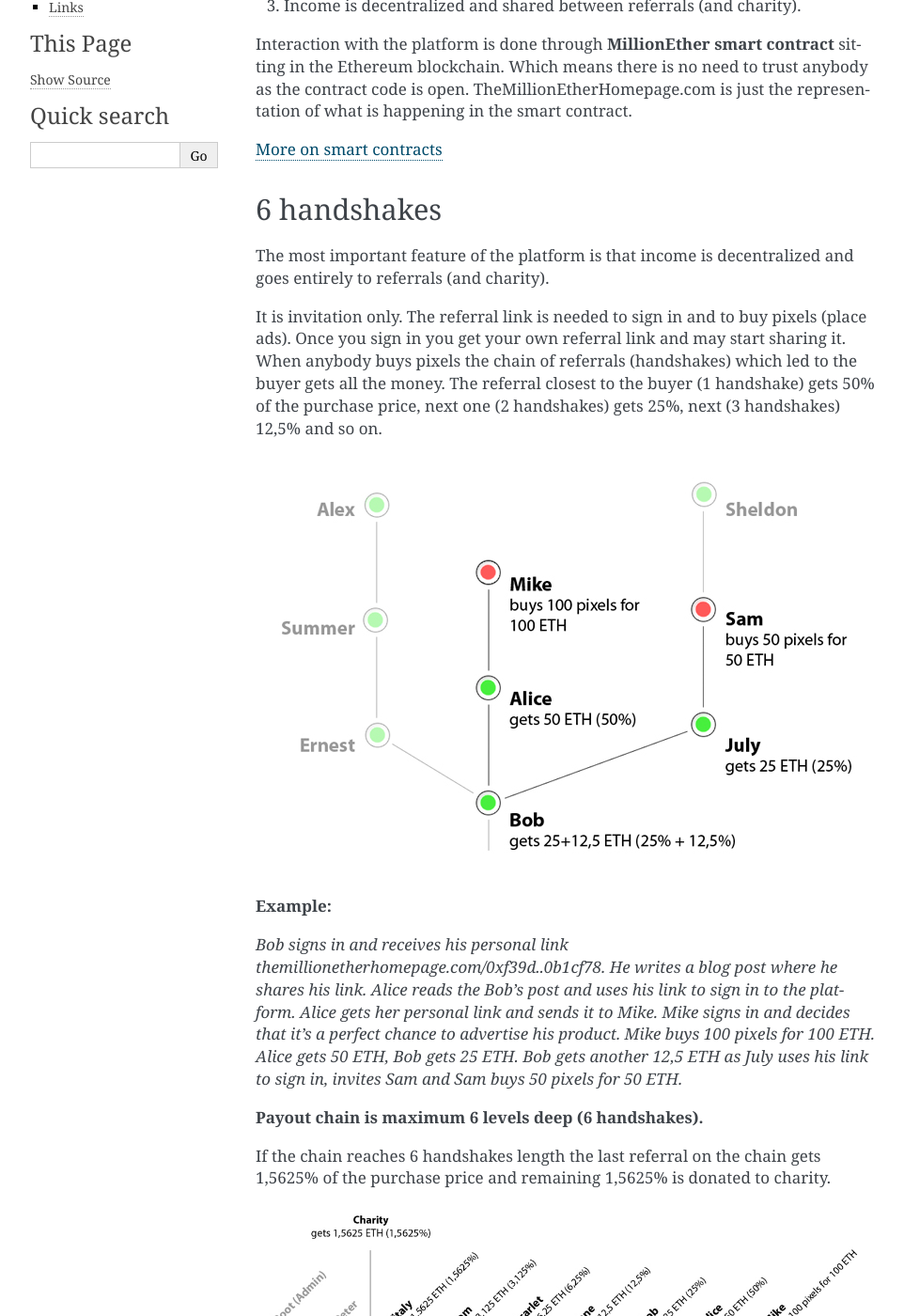
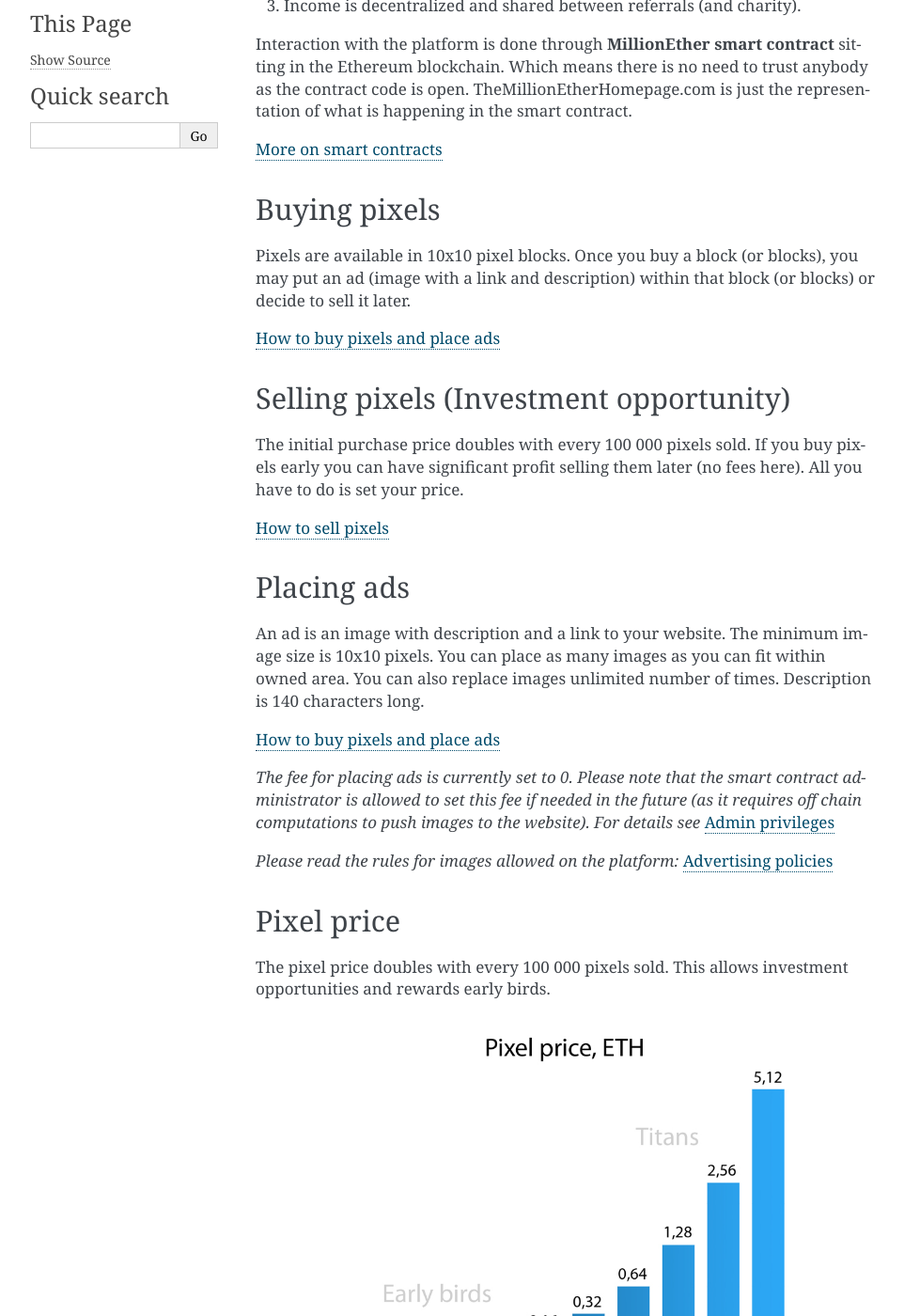
Before and after one commit to porobov/Million-Ether-Homepage-Docs, a Sphinx documentation site: the page built from source/whitepaper.rst, in a window 1280 px wide and 1400 px high, scrolled down 286 px. Shown: the whole window at 94% size, without its empty margins (148-1110 px from the left). Built offline with Sphinx 7.4.7, drawn with Linux system fonts in a browser that asks for light colours; some of the changed text lies outside the part shown.

Commit message:
Initial commit for the Million Ether Homepage 2

```diff
--- a/source/whitepaper.rst
+++ b/source/whitepaper.rst
@@ -14,34 +14,6 @@ Main features
 Interaction with the platform is done through **MillionEther smart contract** sitting in the Ethereum blockchain. Which means there is no need to trust anybody as the contract code is open. TheMillionEtherHomepage.com is just the representation of what is happening in the smart contract.
 
 `More on smart contracts <http://blockgeeks.com/guides/smart-contracts-the-blockchain-technology-that-will-replace-lawyers/>`_
-
-6 handshakes
-------------
-The most important feature of the platform is that income is decentralized and goes entirely to referrals (and charity).
-
-It is invitation only. The referral link is needed to sign in and to buy pixels (place ads). Once you sign in you get your own referral link and may start sharing it. When anybody buys pixels the chain of referrals (handshakes) which led to the buyer gets all the money. The referral closest to the buyer (1 handshake) gets 50% of the purchase price, next one (2 handshakes) gets 25%, next (3 handshakes) 12,5% and so on.
-
-.. image:: /img/net.jpg
-
-**Example:**
-
-*Bob signs in and receives his personal link  themillionetherhomepage.com/0xf39d..0b1cf78. He writes a blog post where he shares his link. Alice reads the Bob's post and uses his link to sign in to the platform. Alice gets her personal link and sends it to Mike. Mike signs in and decides that it's a perfect chance to advertise his product. Mike buys 100 pixels for 100 ETH. Alice gets 50 ETH, Bob gets 25 ETH. Bob gets another 12,5 ETH as July uses his link to sign in, invites Sam and Sam buys 50 pixels for 50 ETH.*
-
-**Payout chain is maximum 6 levels deep (6 handshakes).**
-
-If the chain reaches 6 handshakes length the last referral on the chain gets 1,5625% of the purchase price and remaining 1,5625% is donated to charity.
-
-.. image:: /img/long-chain.jpg
-
-**A chain shorter than 6 handshakes ends with Administrator's account.**
-
-Administrator gets payed by the same principle as any other referral. This is the only income of the project, which is needed to support off chain infrastructure (maintaining website and pushing data to it require some USD).
-
-.. image:: /img/short-chain.jpg
-
-The shorter the chain the more money you get and the more money is sent to charity. So please find the most effective routes.
-
-:ref:`How to sign <sign-in>`
 
 Buying pixels
 -------------
```
